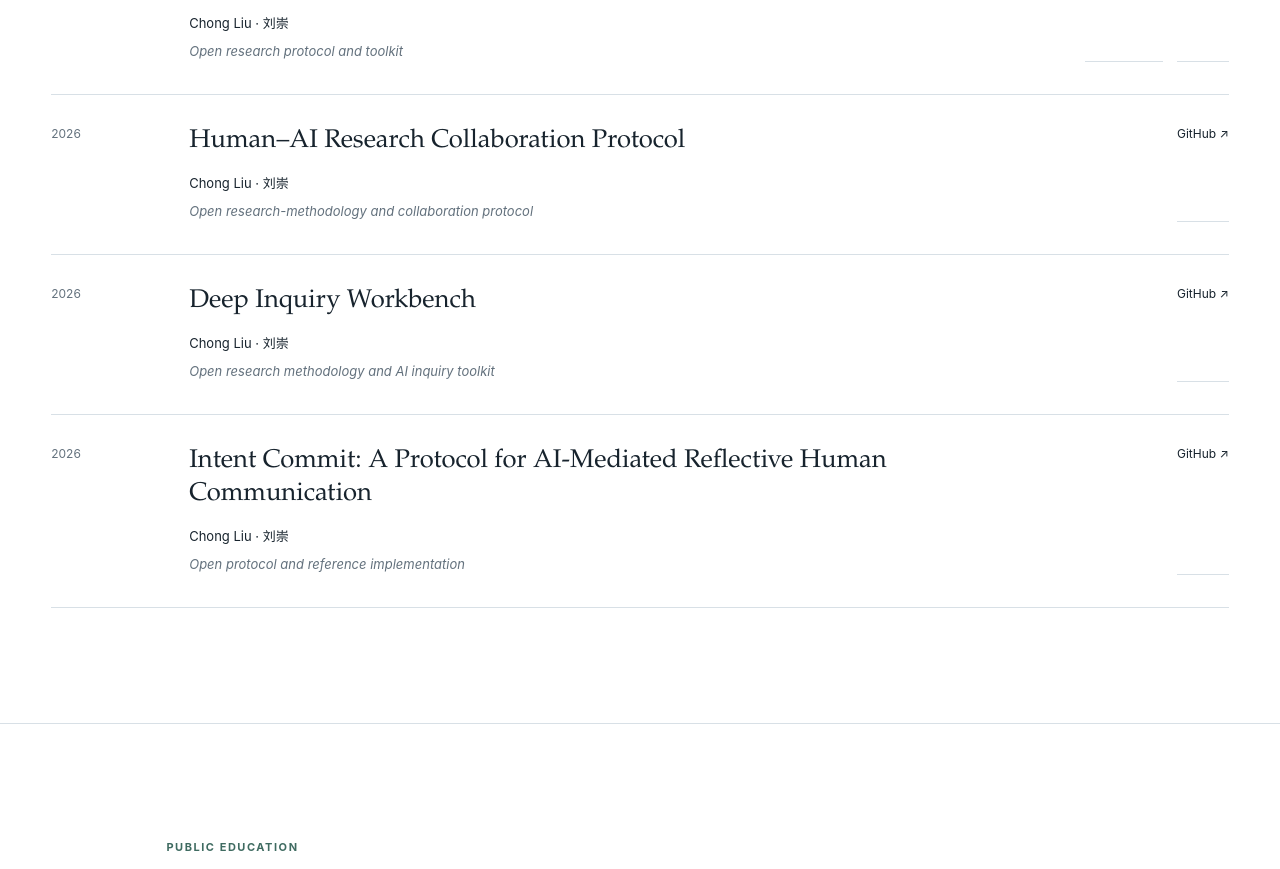
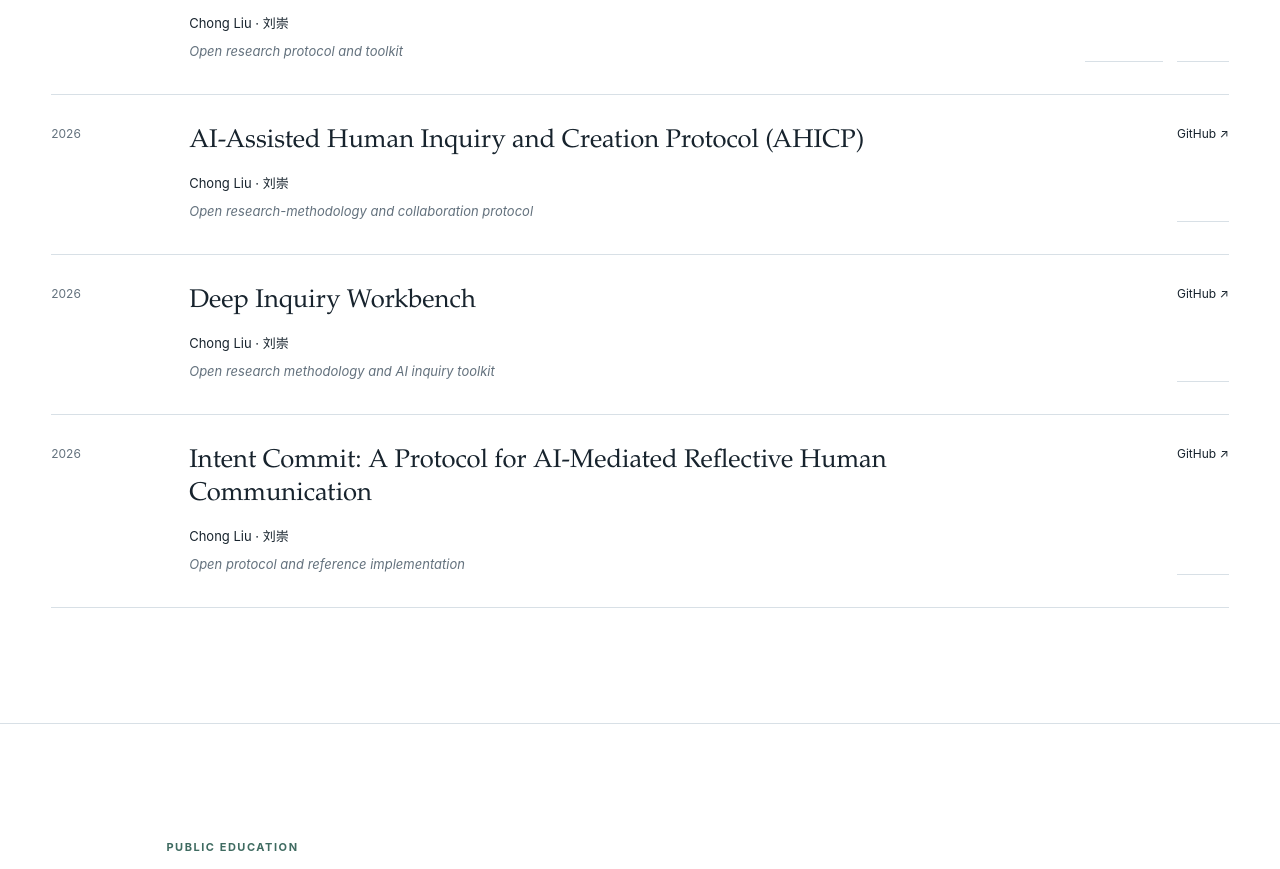
Before and after one commit to ChongLiuPhil/ChongLiuPhil.github.io, a Next.js app: page / in a window 1280 px wide. Shown: the part 2980-3849 px from the top of the page. Built offline with nearby package versions, Linux system fonts and the light colour scheme.

Commit message:
fix: refresh AHICP display name and textbook reading URL

```diff
--- a/app/content.ts
+++ b/app/content.ts
@@ -147,11 +147,11 @@ export const academicContent = {
       id: 'harc-protocol',
       year: '2026',
       featured: false,
-      title: { zh: '人—AI研究协作协议', en: 'Human–AI Research Collaboration Protocol' },
+      title: { zh: 'AI 辅助人类探究与创作协议（AHICP）', en: 'AI-Assisted Human Inquiry and Creation Protocol (AHICP)' },
       authors: 'Chong Liu · 刘崇',
       venue: { zh: '开放研究方法与协作协议', en: 'Open research-methodology and collaboration protocol' },
       links: [
-        { label: { zh: 'GitHub', en: 'GitHub' }, href: 'https://github.com/ChongLiuPhil/Human-AI-Research-Collaboration-Protocol' },
+        { label: { zh: 'GitHub', en: 'GitHub' }, href: 'https://github.com/ChongLiuPhil/AI-Assisted-Human-Inquiry-and-Creation-Protocol' },
       ],
     },
     {
@@ -187,7 +187,7 @@ export const academicContent = {
         en: 'An openly accessible epistemology textbook project for learners. It is presented as a public-education and knowledge-sharing initiative rather than as a representative research output.',
       },
       links: [
-        { label: { zh: '在线阅读', en: 'Read online' }, href: 'https://chongliuphil.github.io/epistemology-textbook/' },
+        { label: { zh: '在线阅读', en: 'Read online' }, href: 'https://epistemology-textbook.philosophy-research.workers.dev/' },
         { label: { zh: 'GitHub', en: 'GitHub' }, href: 'https://github.com/ChongLiuPhil/epistemology-textbook' },
       ],
     },
```
